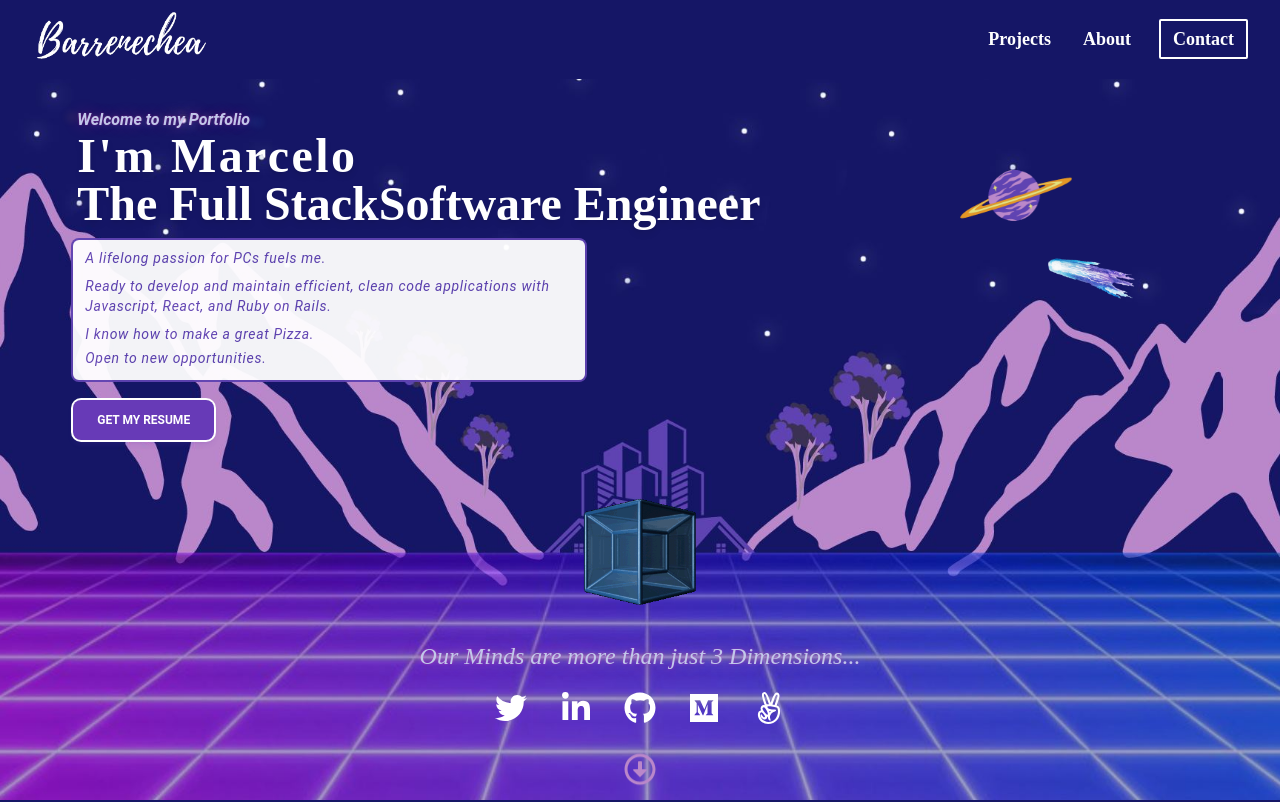
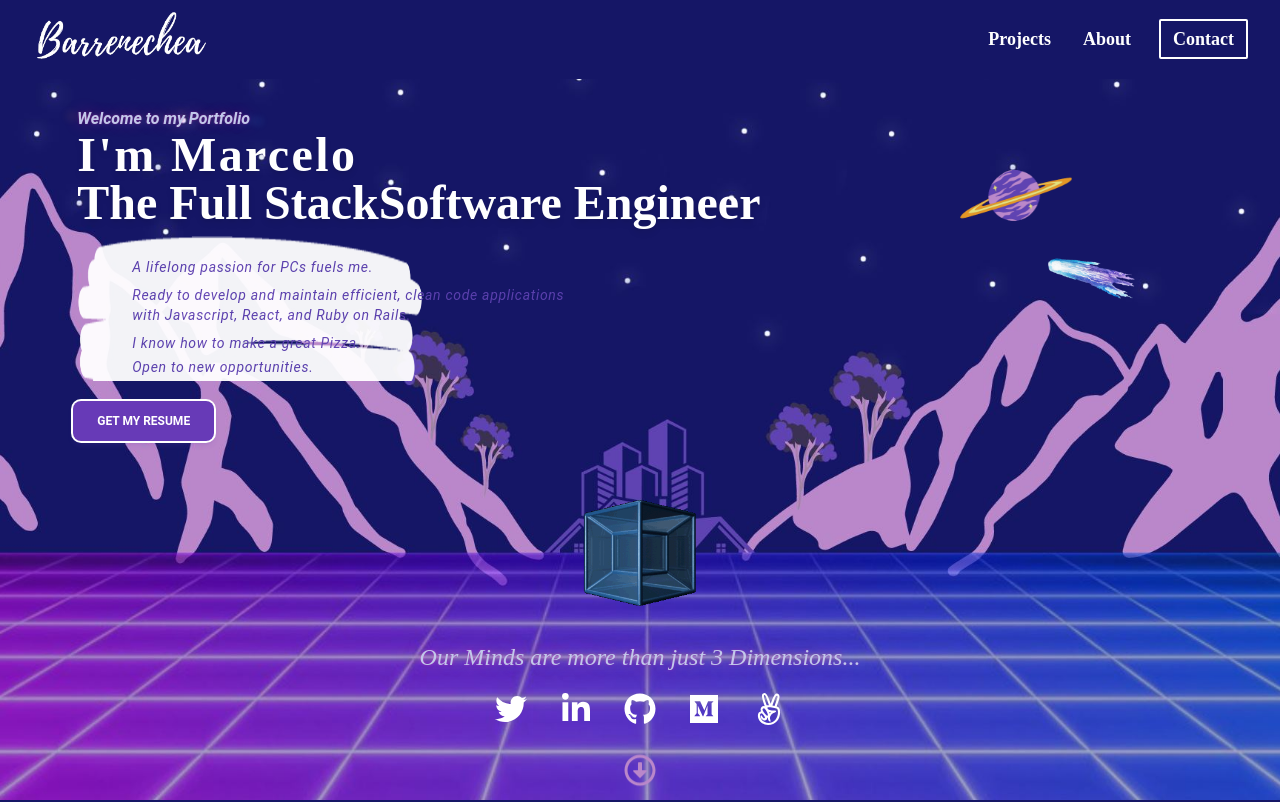
Before and after one commit to chelobotix/Portfolio_React, a React (Vite) app: page / in a window 1280 px wide. Shown: the top 802 px of the page. Built offline with nearby package versions, Linux system fonts and the light colour scheme; a web font is replaced by a local one.

Commit message:
Add frame bg to bio

```diff
--- a/src/components/Hero/Hero.jsx
+++ b/src/components/Hero/Hero.jsx
@@ -7,6 +7,7 @@ import bg_img from "@/assets/images/header_bg.jpg";
 import saturn from "@/assets/images/saturn.png";
 import comet from "@/assets/images/comet.png";
 import tesseract from "@/assets/images/Tesseract.gif";
+import frame from "@/assets/images/frame1.png";
 import style from "./Hero.module.css";
 import "@/assets/style/animateText.css";
 const Hero = () => {
@@ -50,13 +51,17 @@ const Hero = () => {
             <span className=" md:tracking-normal 2xl:text-5xl">The Full Stack</span>
             <span className=" md:tracking-normal 2xl:text-5xl">Software Engineer</span>
           </h1>
-          <div className="w-4/5 max-w-lg flex flex-col rounded-md ml-5 mt-3 mr-1 opacity-95 bg-white ring-2 ring-dark-pink p-2">
+          <div className="w-[800px]">
+            <div className={`w-[600px] opacity-95 flex justify-center ${style.frame}`}>
+              <div className="w-3/4">
                 <p className="text-dark-pink px-1 italic text-sm mb-2 tracking-wider">A lifelong passion for PCs fuels me.</p>
                 <p className="text-dark-pink pl-1 italic text-sm mb-2 tracking-wider leading-5">
                   Ready to develop and maintain efficient, clean code applications with Javascript, React, and Ruby on Rails.
                 </p>
                 <p className="text-dark-pink pl-1 italic text-sm mb-1 tracking-wider">I know how to make a great Pizza.</p>
                 <p className="text-dark-pink pl-1 italic text-sm mb-1 tracking-wider">Open to new opportunities.</p>
+              </div>
+            </div>
           </div>
           <CallAction />
         </div>
--- a/src/components/Hero/Hero.module.css
+++ b/src/components/Hero/Hero.module.css
@@ -57,3 +57,10 @@
     transform: translate(-550px, -250px);
   }
 }
+
+.frame {
+  background-image: url("../../assets/images/frame1.png");
+  background-repeat: no-repeat;
+  background-size: 383px 273px;
+  padding-top: 30px;
+}
```
Also changed, not shown: src/assets/images/frame1.png (added). Lines whose indentation alone changed are shown as unchanged.
